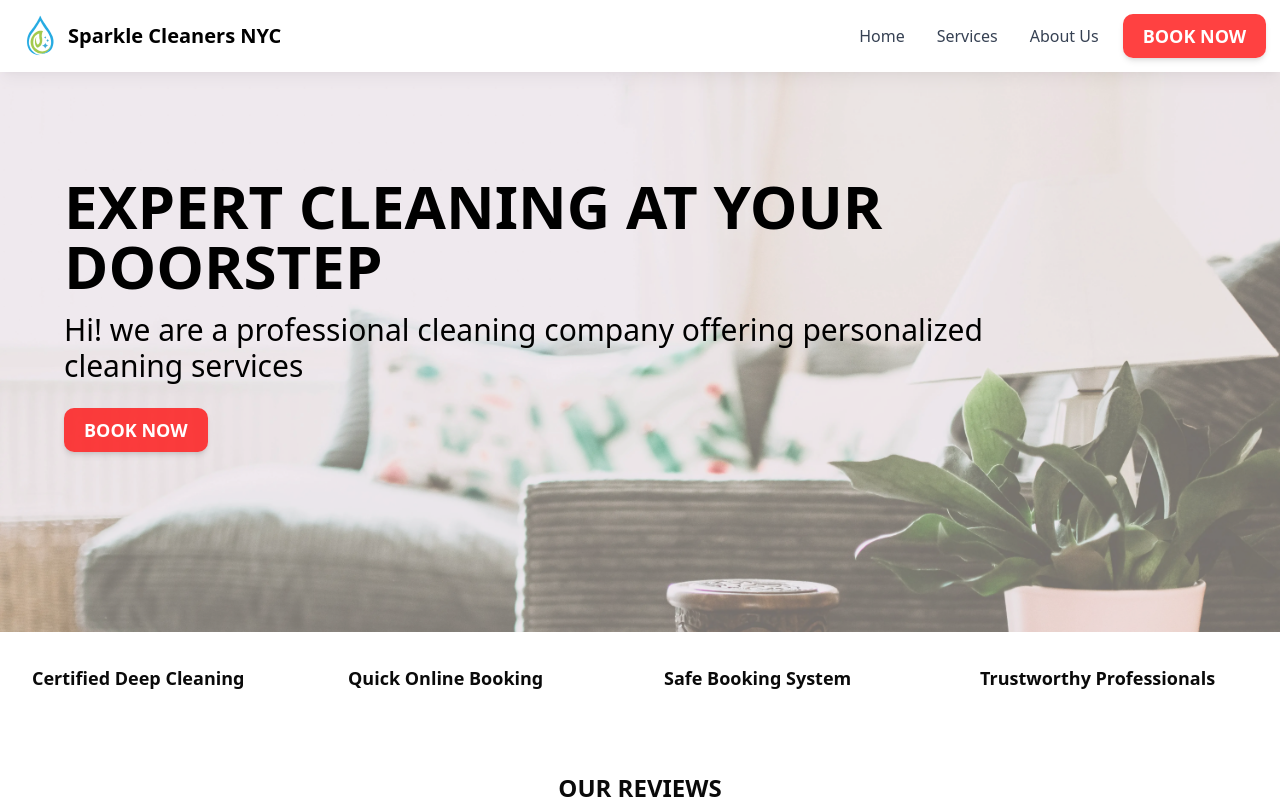
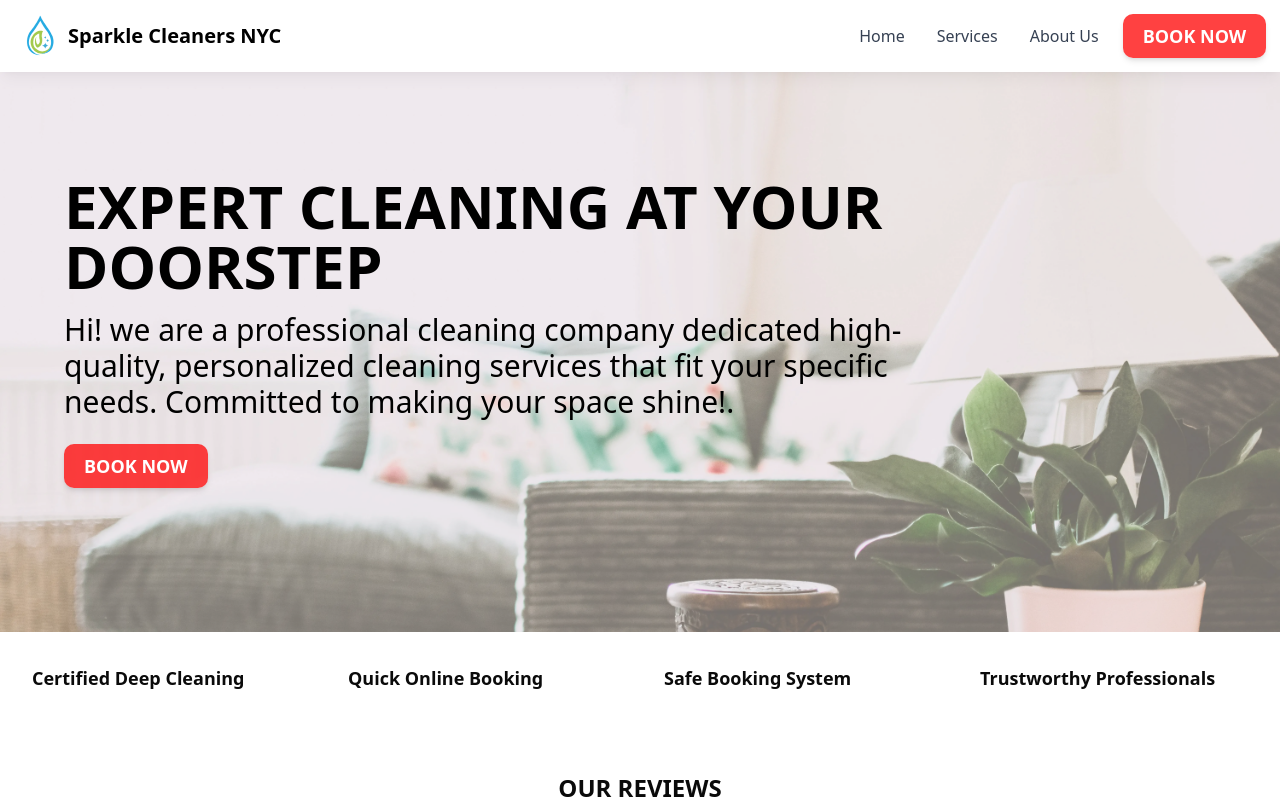
Before and after one commit to gabo-ga/SparkleCleaners, a Next.js app: page / in a window 1280 px wide. Shown: the top 800 px of the page. Built offline with nearby package versions, Linux system fonts and the light colour scheme.

Commit message:
feat:favicon add

```diff
--- a/components/Hero/index.tsx
+++ b/components/Hero/index.tsx
@@ -18,9 +18,10 @@ export default function Hero() {
                     quality={100}
                     className="object-cover object-top filter brightness-100 opacity-60 lg:object-cover"
                 />
-                <div className="absolute flex flex-col items-center justify-center text-black p-7 pr-34 sm:p-10 sm:pr-38 sm:pt-14 md:pr-64 lg:pr-74 lg:pt-26 lg:pl-16">
+                <div className="absolute flex flex-col items-center justify-center text-black p-7 pr-34 sm:p-10 sm:pr-38 sm:pt-14 md:pr-64 lg:pr-80 lg:pt-26 lg:pl-16">
                     <h1 className="text-xl sm:text-4xl lg:text-6xl font-bold mb-4">EXPERT CLEANING AT YOUR DOORSTEP</h1>
-                    <p className="text-xs sm:text-xl mb-6 lg:text-3xl">Hi! we are a professional cleaning company offering personalized cleaning services</p>
+                    <p className="text-xs sm:text-xl mb-6 lg:text-3xl">Hi! we are a professional cleaning company dedicated high-quality, personalized cleaning services that fit your specific needs. Committed to making your space shine!.
+                    </p>
                     <div className='flex items-start justify-start w-full'>
                         <BookNowButton/>
                     </div>
--- a/src/app/layout.tsx
+++ b/src/app/layout.tsx
@@ -17,6 +17,11 @@ const PoppinsSans = Poppins({
 export const metadata: Metadata = {
   title: "Sparkle Cleaners NYC",
   description: "Professional cleaning services in NYC",
+  icons: {
+    icon: "/favicon.ico",
+    shortcut: "/favicon.ico",
+    apple: "/apple-touch-icon.png",
+  },
 };
 
 export default async function RootLayout({
```
Also changed, not shown: 1 other file (tests, documents, lock files or other folders).
